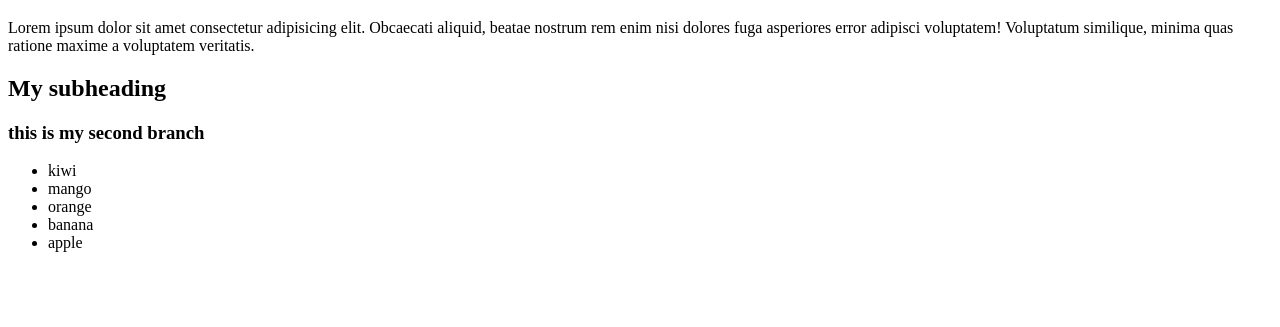
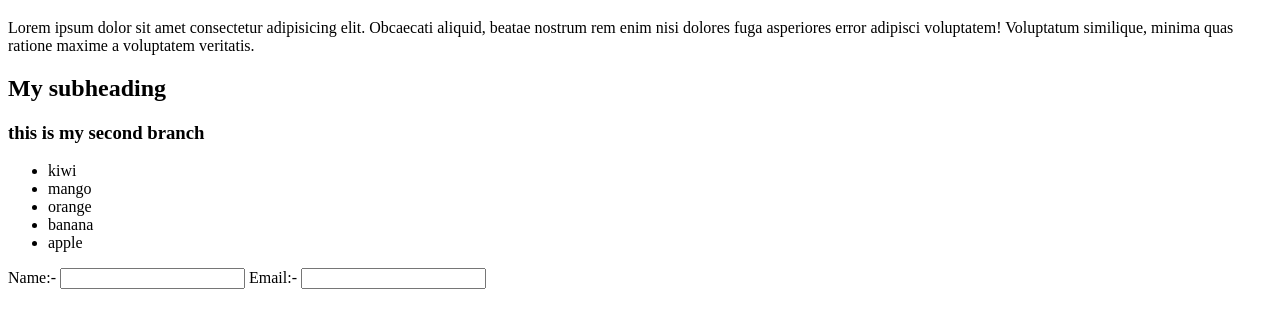
Before and after one commit to Shivani9705/scratchProject, a plain HTML site: page index.html in a window 1280 px wide. Shown: the part 61-388 px from the top of the page. Drawn offline with Linux system fonts and the light colour scheme.

Commit message:
added form

```diff
--- a/index.html
+++ b/index.html
@@ -24,4 +24,9 @@
         <li>apple</li>
     </ul>
 
+    <form action="">
+       Name:- <input type="text">
+       Email:- <input type="email">
+    </form>
+
 </html>
```
